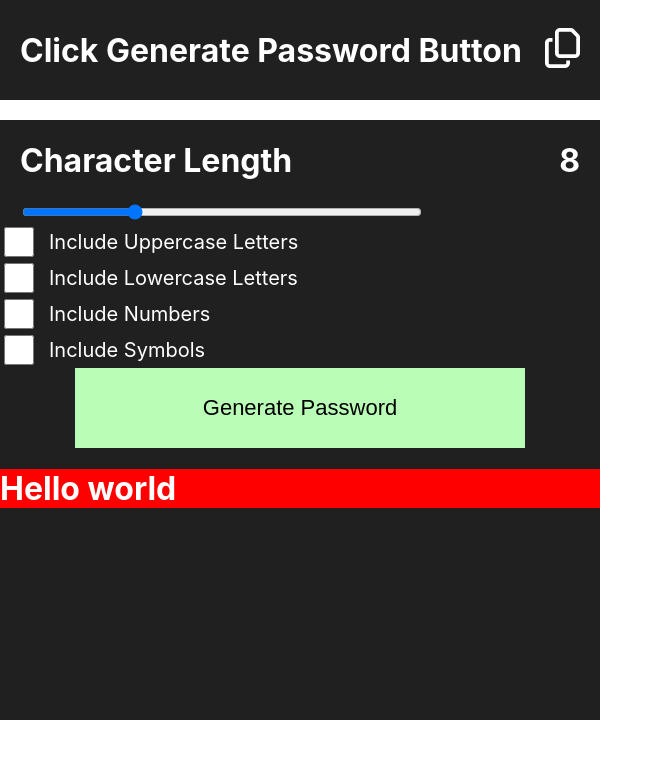
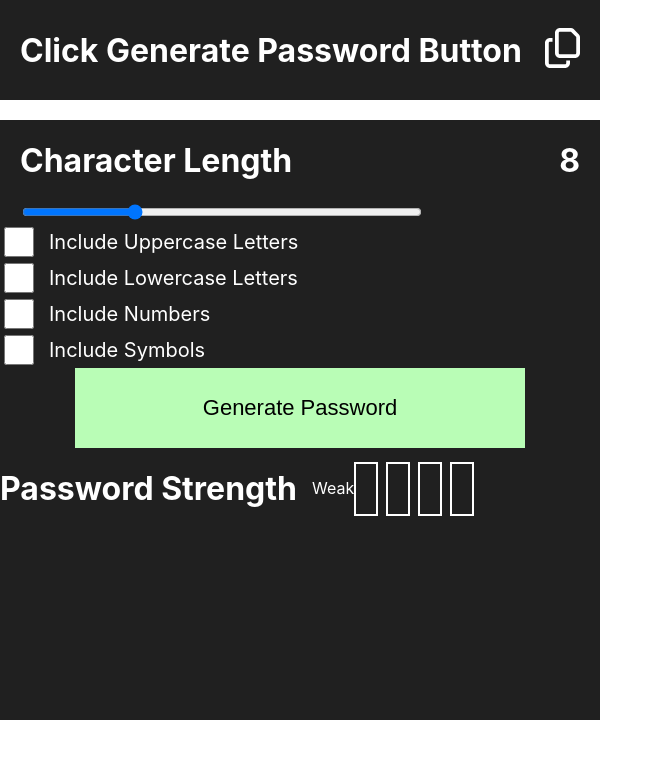
Before and after one commit to Zakariyya98/PasswordGenerator, a React (Create React App) app: page / in a window 1280 px wide. Shown: the top 758 px of the page, without its empty margins (0-663 px from the left). Built offline with nearby package versions, Linux system fonts and the light colour scheme.

Commit message:
PasswordStrength.*: add: quick mockup of how the component will look

```diff
--- a/src/components/PasswordStrength/PasswordStrength.jsx
+++ b/src/components/PasswordStrength/PasswordStrength.jsx
@@ -4,7 +4,16 @@ const PasswordStrength = () => {
   return (
     <>
       <div className="password-strength__container">
-        <h1>Hello world</h1>
+        <div className="password-strength__title">
+          <h1>Password Strength</h1>
+        </div>
+        <div className="password-strength__meter-container">
+          <p>Weak</p>
+          <div className="password-strength__meter"></div>
+          <div className="password-strength__meter"></div>
+          <div className="password-strength__meter"></div>
+          <div className="password-strength__meter"></div>
+        </div>
       </div>
     </>
   );
--- a/src/components/PasswordStrength/PasswordStrength.scss
+++ b/src/components/PasswordStrength/PasswordStrength.scss
@@ -1,5 +1,21 @@
 .password-strength {
   &__container {
-    background-color: red;
+    display: flex;
+    align-items: center;
+  }
+
+  &__title {
+    margin-right: 15px;
+  }
+
+  &__meter {
+    margin-right: 8px;
+    height: 50px;
+    width: 20px;
+    border: white 2px solid;
+    &-container {
+      // Refactor: Need to next the meter class within the container class
+      display: flex;
+    }
   }
 }
```
